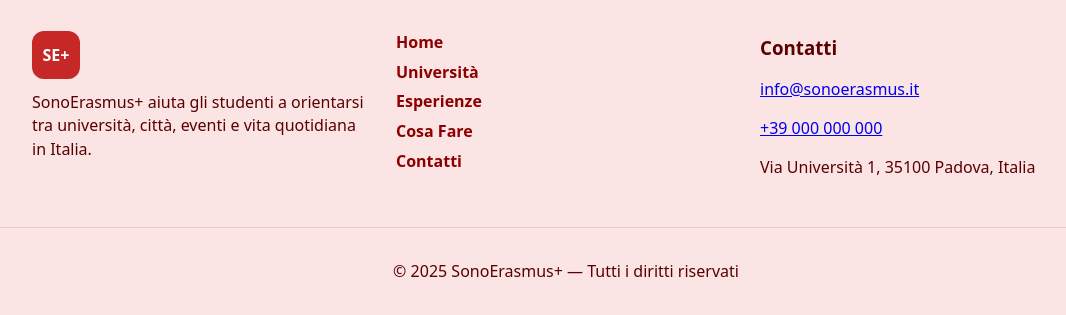
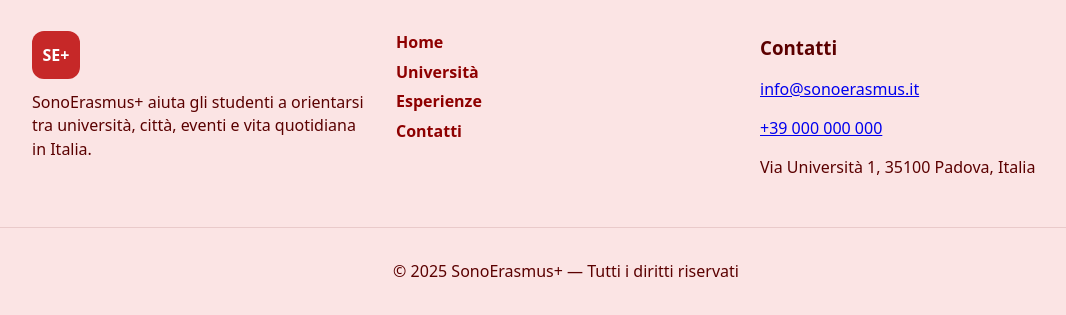
Before and after one commit to fuen03/SONOERASMUS, a PHP site: page /app/universita.php in a window 1280 px wide. Shown: the part 831-1146 px from the top of the page, without its empty margins (74-1140 px from the left). Run offline with PHP 8.4, Linux system fonts and the light colour scheme; data comes from the database, SQL or seed files in the repository; some libraries are stand-ins or nearby versions.

Commit message:
Update universita.php

```diff
--- a/app/universita.php
+++ b/app/universita.php
@@ -55,8 +55,8 @@ try {
       <!-- Nav escritorio -->
       <nav class="desktop-nav" aria-label="Menu principale">
         <a href="universita.php">Università</a>
-        <a href="../esperienze.html">Esperienza Erasmus</a>
-        <a href="contatti.php">Contatti e link</a>
+        <a href="esperienze.php">Esperienza Erasmus</a>
+        <a href="../contatti.html">Contatti e link</a>
       </nav>
 
       <!-- Sistema de usuario -->
@@ -101,9 +101,8 @@ try {
         <?php endif; ?>
 
         <a class="card-link" href="universita.php"><span>Università</span><i class="card-chevron" aria-hidden="true"></i></a>
-        <a class="card-link" href="../esperienze.html"><span>Esperienza Erasmus</span><i class="card-chevron" aria-hidden="true"></i></a>
-        <a class="card-link" href="cosafare.php"><span>Cosa Fare</span><i class="card-chevron" aria-hidden="true"></i></a>
-        <a class="card-link" href="contatti.php"><span>Contatti e link</span><i class="card-chevron" aria-hidden="true"></i></a>
+        <a class="card-link" href="esperienze.php"><span>Esperienza Erasmus</span><i class="card-chevron" aria-hidden="true"></i></a>
+        <a class="card-link" href="../contatti.html"><span>Contatti e link</span><i class="card-chevron" aria-hidden="true"></i></a>
 
         <?php if ($currentUser): ?>
           <a class="card-link logout-link" href="logout.php"><span>Logout</span><i class="card-chevron" aria-hidden="true"></i></a>
@@ -164,9 +163,8 @@ try {
       <nav class="footer-links" aria-label="Collegamenti">
         <a href="../index.php">Home</a>
         <a href="universita.php">Università</a>
-        <a href="../esperienze.html">Esperienze</a>
-        <a href="cosafare.php">Cosa Fare</a>
-        <a href="contatti.php">Contatti</a>
+        <a href="esperienze.php">Esperienze</a>
+        <a href="../contatti.html">Contatti</a>
       </nav>
 
       <div class="footer-contact">
```
